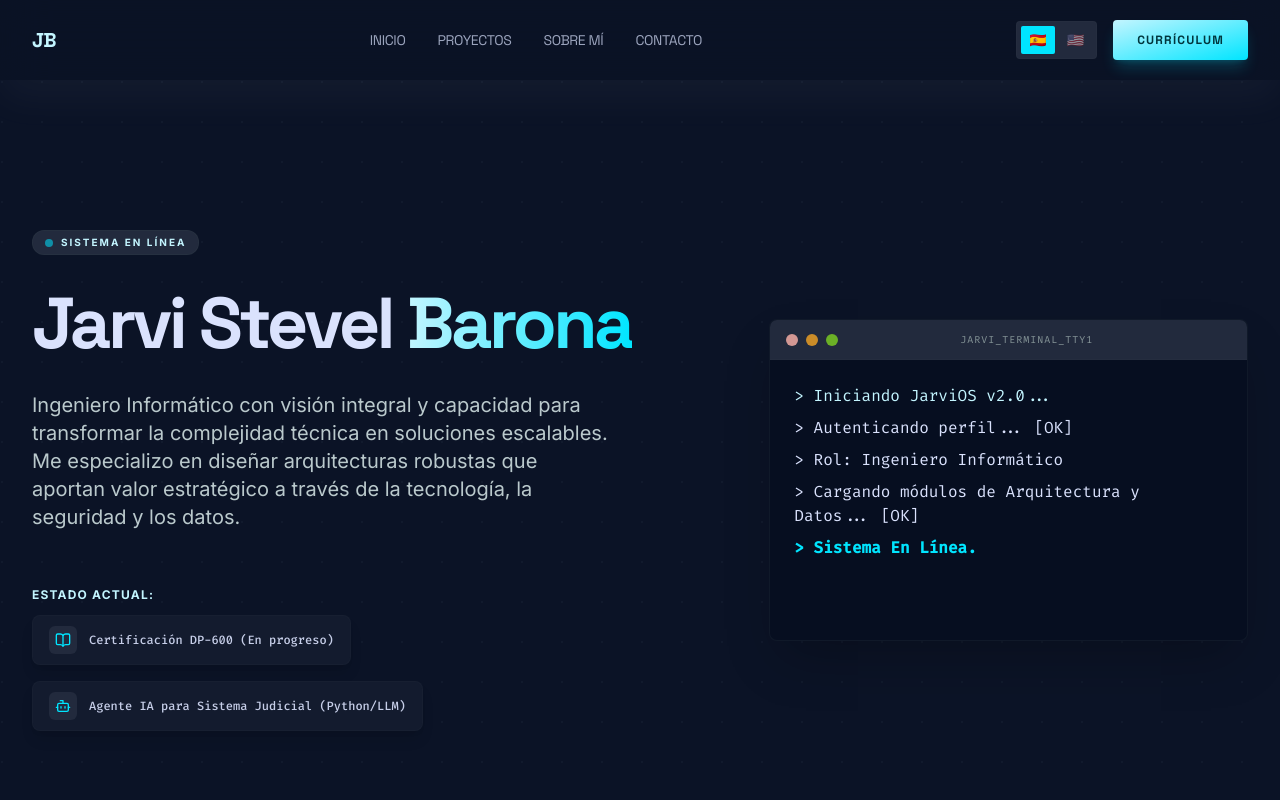
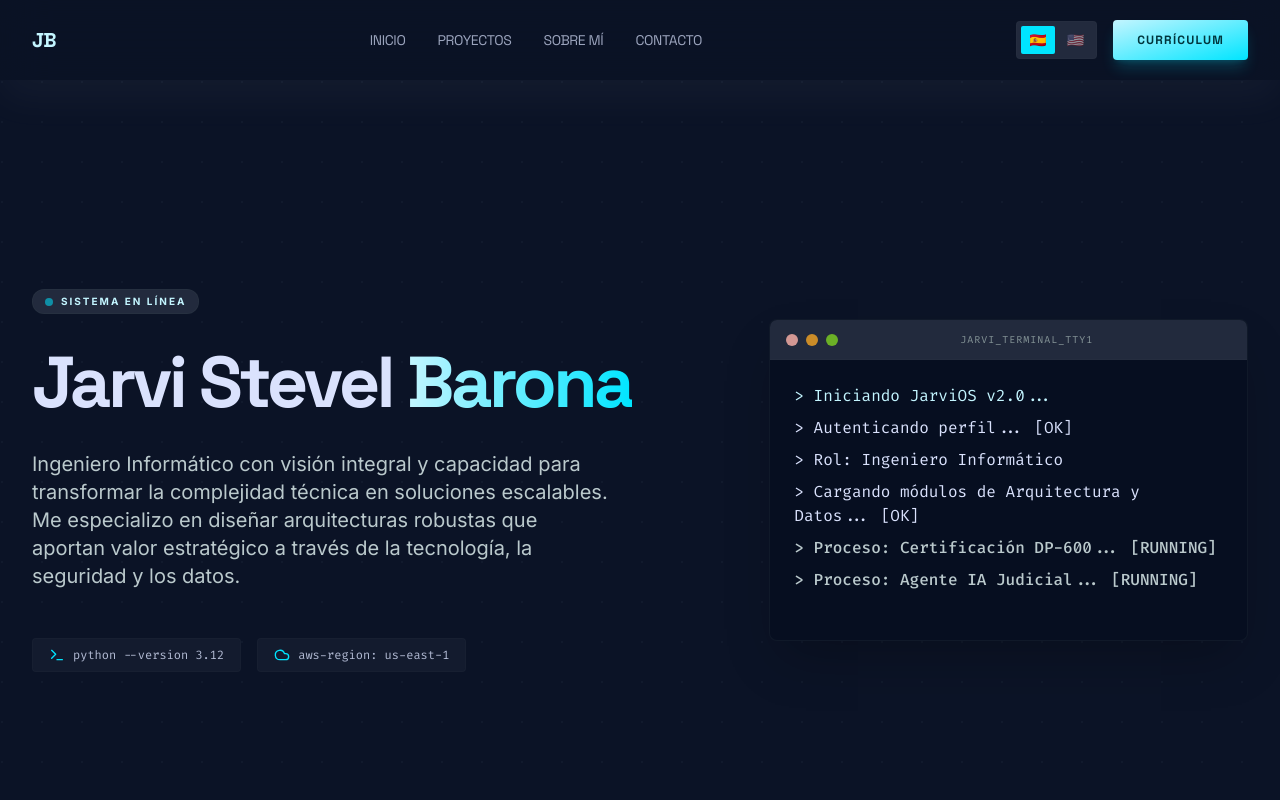
Before and after one commit to Jabarona/Portafolio_Profesional, a React (Vite) app: page / in a window 1280 px wide. Shown: the top 800 px of the page. Built offline with nearby package versions, Linux system fonts and the light colour scheme.

Commit message:
Mover estado actual al interior de la terminal (JarviOS) y restaurar píldoras originales

```diff
--- a/src/components/Hero.tsx
+++ b/src/components/Hero.tsx
@@ -1,6 +1,6 @@
 import { useState, useEffect } from 'react';
 import { motion } from 'framer-motion';
-import { BookOpen, Bot } from 'lucide-react';
+import { Terminal, Cloud } from 'lucide-react';
 import { useLanguage } from '../context/LanguageContext';
 
 export const Hero = () => {
@@ -26,6 +26,8 @@ export const Hero = () => {
     const timer3 = setTimeout(() => setTerminalLines(3), 2800);
     const timer4 = setTimeout(() => setTerminalLines(4), 3800);
     const timer5 = setTimeout(() => setTerminalLines(5), 4800);
+    const timer6 = setTimeout(() => setTerminalLines(6), 5800);
+    const timer7 = setTimeout(() => setTerminalLines(7), 6800);
 
     return () => {
       clearTimeout(timer1);
@@ -33,6 +35,8 @@ export const Hero = () => {
       clearTimeout(timer3);
       clearTimeout(timer4);
       clearTimeout(timer5);
+      clearTimeout(timer6);
+      clearTimeout(timer7);
     };
   }, []);
 
@@ -64,21 +68,14 @@ export const Hero = () => {
             {t('hero.subtitle')}
           </motion.p>
 
-          <motion.div variants={itemVariants} className="flex flex-col gap-3 pt-6">
-            <p className="text-xs font-bold uppercase tracking-widest text-primary">{t('hero.status.title')}</p>
-            <div className="flex flex-wrap gap-4">
-              <div className="flex items-center gap-3 px-4 py-2.5 bg-surface-container-low rounded-xl border border-outline-variant/10 shadow-lg hover:border-primary/20 transition-colors group">
-                <div className="p-1.5 rounded-md bg-surface-container-high group-hover:bg-primary-container/20 transition-colors">
-                  <BookOpen className="w-4 h-4 text-primary-container" />
-                </div>
-                <span className="text-xs font-mono font-medium text-on-surface/90">{t('hero.status.1')}</span>
-              </div>
-              <div className="flex items-center gap-3 px-4 py-2.5 bg-surface-container-low rounded-xl border border-outline-variant/10 shadow-lg hover:border-primary/20 transition-colors group">
-                <div className="p-1.5 rounded-md bg-surface-container-high group-hover:bg-primary-container/20 transition-colors">
-                  <Bot className="w-4 h-4 text-primary-container" />
-                </div>
-                <span className="text-xs font-mono font-medium text-on-surface/90">{t('hero.status.2')}</span>
-              </div>
+          <motion.div variants={itemVariants} className="flex flex-wrap gap-4 pt-4">
+            <div className="flex items-center gap-2 px-4 py-2 bg-surface-container-low rounded-lg border border-outline-variant/10">
+              <Terminal className="w-4 h-4 text-primary-container" />
+              <span className="text-xs font-mono text-on-surface/80">python --version 3.12</span>
+            </div>
+            <div className="flex items-center gap-2 px-4 py-2 bg-surface-container-low rounded-lg border border-outline-variant/10">
+              <Cloud className="w-4 h-4 text-primary-container" />
+              <span className="text-xs font-mono text-on-surface/80">aws-region: us-east-1</span>
             </div>
           </motion.div>
         </motion.div>
@@ -122,13 +119,23 @@ export const Hero = () => {
                   </motion.div>
                 )}
                 {terminalLines >= 5 && (
+                  <motion.div initial={{ opacity: 0 }} animate={{ opacity: 1 }} className="mb-2 text-on-surface-variant font-medium">
+                    {t('hero.terminal.task1' as any)}
+                  </motion.div>
+                )}
+                {terminalLines >= 6 && (
+                  <motion.div initial={{ opacity: 0 }} animate={{ opacity: 1 }} className="mb-2 text-on-surface-variant font-medium">
+                    {t('hero.terminal.task2' as any)}
+                  </motion.div>
+                )}
+                {terminalLines >= 7 && (
                   <motion.div initial={{ opacity: 0 }} animate={{ opacity: 1 }} className="mb-2 text-primary-container font-bold">
                     {t('hero.terminal.status')}
                   </motion.div>
                 )}
 
                 {/* Blinking Cursor */}
-                {terminalLines < 5 && (
+                {terminalLines < 7 && (
                   <motion.div
                     animate={{ opacity: [1, 0] }}
                     transition={{ repeat: Infinity, duration: 0.8, ease: "linear" }}
--- a/src/context/translations.ts
+++ b/src/context/translations.ts
@@ -16,10 +16,9 @@ export const translations = {
     'hero.terminal.auth': '> Autenticando perfil... [OK]',
     'hero.terminal.role': '> Rol: Ingeniero Informático',
     'hero.terminal.modules': '> Cargando módulos de Arquitectura y Datos... [OK]',
+    'hero.terminal.task1': '> Proceso: Certificación DP-600... [RUNNING]',
+    'hero.terminal.task2': '> Proceso: Agente IA Judicial... [RUNNING]',
     'hero.terminal.status': '> Sistema En Línea.',
-    'hero.status.title': 'Estado Actual:',
-    'hero.status.1': 'Certificación DP-600 (En progreso)',
-    'hero.status.2': 'Agente IA para Sistema Judicial (Python/LLM)',
 
     // SnakeGame
     'snake.title': '¡Juego Terminado!',
@@ -102,10 +101,9 @@ export const translations = {
     'hero.terminal.auth': '> Authenticating profile... [OK]',
     'hero.terminal.role': '> Role: Software Engineer',
     'hero.terminal.modules': '> Loading Architecture and Data modules... [OK]',
+    'hero.terminal.task1': '> Process: DP-600 Certification... [RUNNING]',
+    'hero.terminal.task2': '> Process: Judicial AI Agent... [RUNNING]',
     'hero.terminal.status': '> System Online.',
-    'hero.status.title': 'Current Status:',
-    'hero.status.1': 'DP-600 Certification (In progress)',
-    'hero.status.2': 'Legal AI Agent for Judicial System (Python/LLM)',
 
     // SnakeGame
     'snake.title': 'Game Over!',
```
